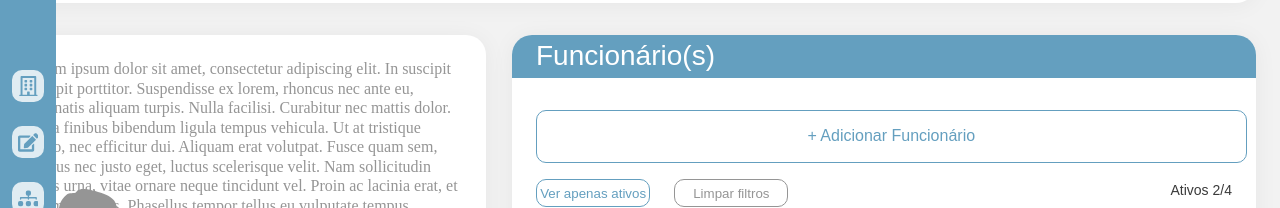
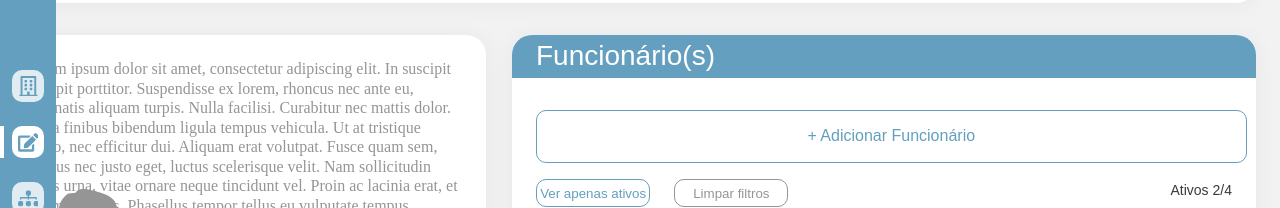
Before and after one commit to MatheusPerillo/SEAFrontEndChallenge, a React (Create React App) app in the folder frontend-challenge/: page / in a window 1280 px wide. Shown: the part 155-363 px from the top of the page. Built offline with nearby package versions, Linux system fonts and the light colour scheme.

Commit message:
update sidebar stylesheet

```diff
--- a/frontend-challenge/src/components/sidebar/index.tsx
+++ b/frontend-challenge/src/components/sidebar/index.tsx
@@ -1,3 +1,4 @@
+import React, { useState } from "react";
 import "./styles.css";
 import { IconContext } from "react-icons";
 import { FaRegBuilding } from "react-icons/fa";
@@ -17,14 +18,38 @@ const icons = [
 ];
 
 const Sidebar = () => {
+  const [selectedIcon, setSelectedIcon] = useState<number>(1);
+  const [hoveredIcon, setHoveredIcon] = useState<number | null>(null);
+
+  const handleIconClick = (index: number) => {
+    setSelectedIcon(index);
+  };
+
   return (
     <div className="sidebar-global-container">
       <div className="sm-rectangle"></div>
       <div className="icons-container">
         <IconContext.Provider value={{ color: "#649FBF", size: "1.3em" }}>
           {icons.map((Icon, index) => (
-            <div className="icon" key={index}>
-              <Icon />
+            <div
+              className="icon-select-global-container"
+              onClick={() => handleIconClick(index)}
+              onMouseEnter={() => setHoveredIcon(index)}
+              onMouseLeave={() => setHoveredIcon(null)}
+            >
+              <div className="selected-icon-container">
+                {(selectedIcon === index || hoveredIcon === index) && (
+                  <div className="selected-icon"></div>
+                )}
+              </div>
+              <div className="icon-rendered-container">
+                <div
+                  className={`icon ${selectedIcon === index ? "selected" : ""}`}
+                  key={index}
+                >
+                  <Icon />
+                </div>
+              </div>
             </div>
           ))}
         </IconContext.Provider>
--- a/frontend-challenge/src/components/sidebar/styles.css
+++ b/frontend-challenge/src/components/sidebar/styles.css
@@ -33,8 +33,33 @@
     right: 21.43%;
     top: 29.3%;
     bottom: 30.08%;
-    /* background-color: #FFFFFF; */
+    /* background-color: #bfbfbf; */
 
+}
+
+.icon-select-global-container {
+    width: 100%;
+    height: 32px;
+    display: flex;
+    flex-direction: row;
+    align-items: flex-end;
+}
+
+.selected-icon-container {
+    width: 4px;
+    height: 32px;
+    margin-right: 8px;
+}
+
+.selected-icon {
+    width: 4px;
+    height: 32px;
+    background-color: #FFFFFF;
+}
+
+.icon-rendered-container {
+    width: 32px;
+    height: 32px;
 }
 
 .icon {
@@ -51,3 +76,11 @@
     border-radius: 10px;
     cursor: pointer;
 }
+
+.icon:hover {
+    background-color: #ffffff;
+}
+
+.icon.selected {
+    background: #FFFFFF;
+}
```
